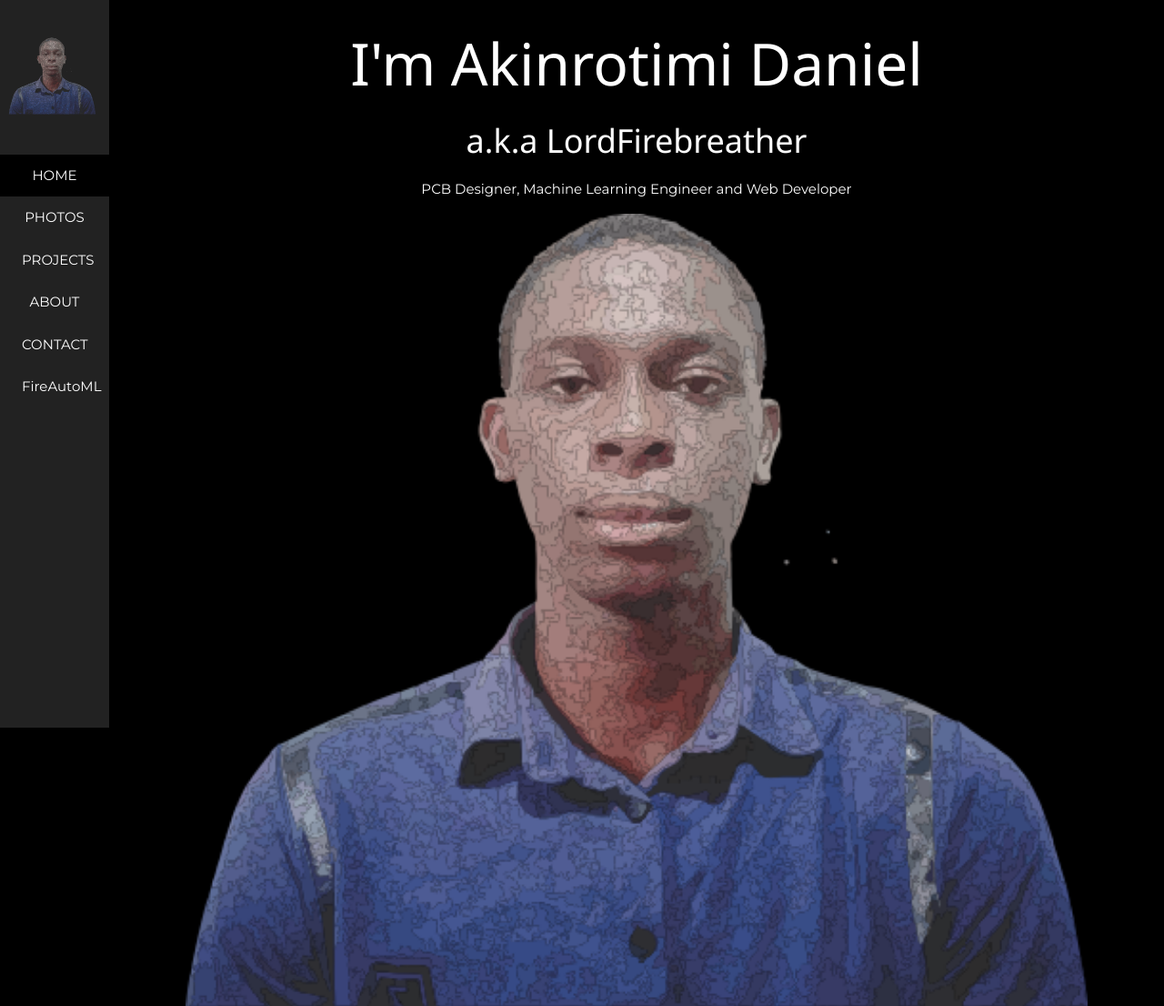
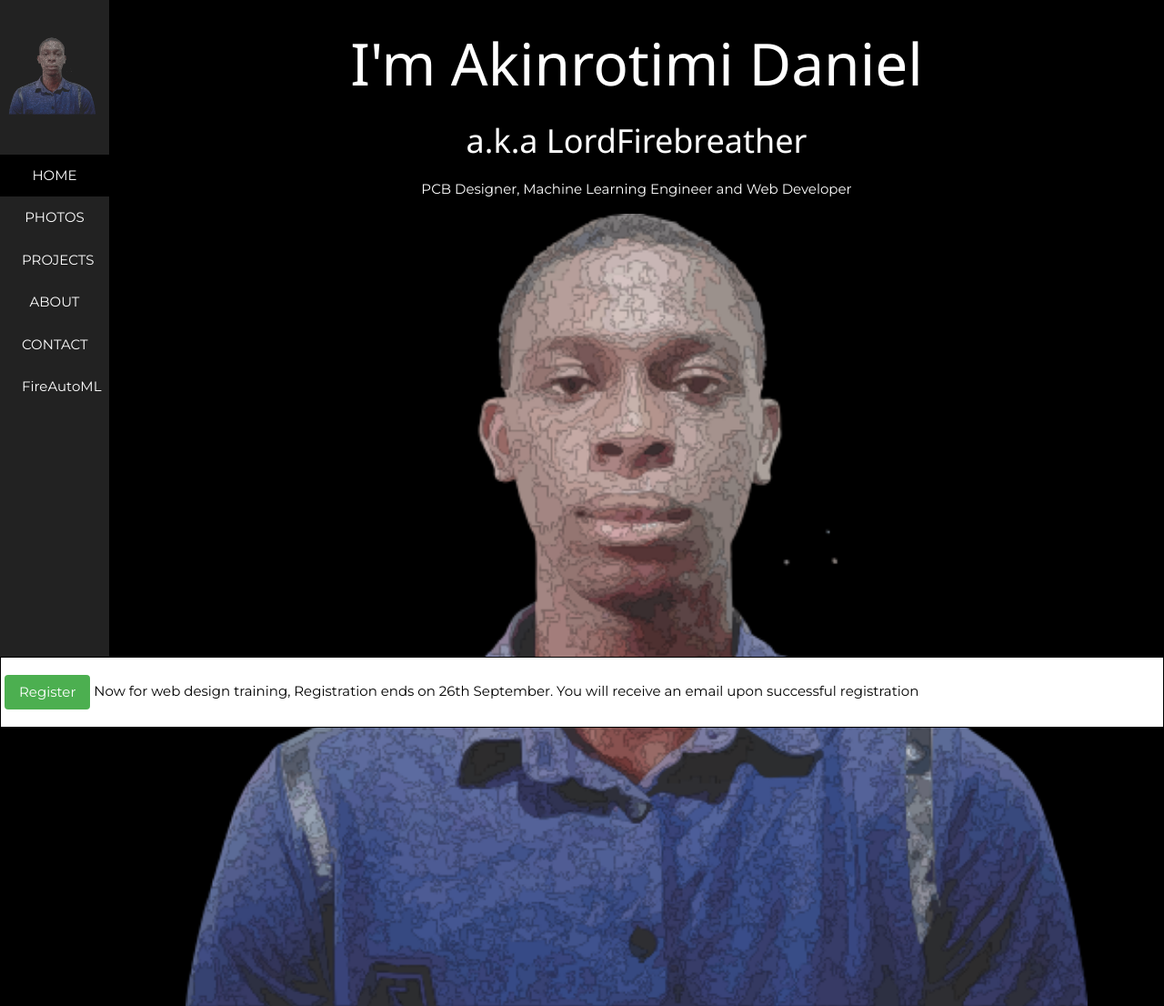
Before and after one commit to Firebreather-heart/portf, a Django app: page / in a window 1280 px wide. Shown: the top 1106 px of the page at 91% size. Run offline with Django 3.2, Linux system fonts and the light colour scheme.

Commit message:
added registration for course

```diff
--- /dev/null
+++ b/page/main.py
@@ -0,0 +1,57 @@
+import smtplib
+import ssl,os,dotenv
+from email.mime.multipart import MIMEMultipart
+from email.mime.text import MIMEText
+from email.mime.application import MIMEApplication
+from dotenv import load_dotenv
+from pathlib import Path
+
+dotenv_path = os.path.join(os.path.dirname(__file__), '.env')
+load_dotenv(dotenv_path)
+
+BASE_DIR = Path(__file__).resolve().parent
+dotenv_file = os.path.join(BASE_DIR,'.env')
+
+if os.path.isfile(dotenv_file):
+    dotenv.load_dotenv(dotenv_file)
+
+SENDER = str(os.getenv('SENDER'))
+PASSWORD = str(os.getenv('PASSWORD'))
+
+ctx = ssl.create_default_context()
+default_subject = "Message from firemail"
+
+
+def sendmail(payload: str, recipient:str, subject:str = default_subject, sender:str =SENDER, password:str = PASSWORD, type='plain', filepath:str=None, client='smtp.gmail.com'):
+    """
+        >>> payload:    is the string containing the message, either in plain text or html format
+        >>> recipient:  is the email address of the reciever
+        >>> subject:    is the email subject
+        >>> Sender:     is your email address, default is my email address(lordfirebcorps@gmail.com)
+        >>> Password:   is your app password, default is likewise my password
+        >>> filepath:   is the path of the email attachment, defaults to None
+        >>> client:     is the name of the client, defaults to 'smtp.gmail.com', any attempt to use unrelated mail services will result in failure.
+
+    """
+    message = MIMEMultipart("alternative")
+    message['From'] = sender
+    message['To'] = recipient
+    message['Subject'] = subject
+
+    if type == 'plain':
+        message.attach(MIMEText(payload, "plain"))
+    else:
+        message.attach(MIMEText(payload, "html"))
+
+    if filepath is not None:
+        filename = filepath
+        with open(filename, "rb") as f:
+            file = MIMEApplication(f.read())
+            disposition = f"attachment; filename={filename}"
+            file.add_header("Content-Disposition", disposition)
+            message.attach(file)
+
+    with smtplib.SMTP_SSL(client, port=465, context=ctx) as server:
+        server.login(sender, password)
+        server.sendmail(sender, recipient, message.as_string())
+    print('Check mail for success!')
--- a/page/urls.py
+++ b/page/urls.py
@@ -1,7 +1,8 @@
 from django.urls import path
-from .views import index,messageme
+from .views import index,messageme,register
 
 urlpatterns = [
     path('',index,name='home'),
-    path('msg/', messageme, name='dm')
+    path('msg/', messageme, name='dm'),
+    path('register/',register, name='register'),
 ]
--- a/page/views.py
+++ b/page/views.py
@@ -1,6 +1,8 @@
-from django.shortcuts import render
+from django.shortcuts import render,redirect
 import smtplib
-import ssl
+import ssl,threading
+from .main import sendmail
+from django.http import JsonResponse
 
 
 # Define the transport variables
@@ -33,3 +35,22 @@ def messageme(request):
         except:
             pass
     return render(request, 'homepage.html')
+
+def register(request, ):
+    if request.method == 'POST':
+        firstname = request.POST.get('firstname')
+        surname = request.POST.get('surname')
+        age = request.POST.get('age')
+        email = request.POST.get('email')
+        number = request.POST.get('phone')
+
+        message =  f"""
+            {surname} {firstname}, Date of Birth {age}  just registered with
+            email {email} and phone {number}
+        """
+        try:
+            t=threading.Thread(sendmail(message, 'dtenny95@gmail.com','Course Registration',))
+            t.start()
+        except:
+            pass
+    return redirect('home')
--- a/templates/homepage.html
+++ b/templates/homepage.html
@@ -61,7 +61,7 @@
     <h3 class="w3-text-light-gray"> My Skills</h3>
     <hr class="w3-opacity" style="width: 200px;">
     <div class=" fireim" style="display: flex; justify-content:space-between; margin-bottom:80px;">
-      <div><img src="{% static 'images/py.png' %}" class="w3-image w3-round-large"  width="100px"></div>
+      <div><img src="{% static 'images/py.png' %}" class="w3-image w3-round-large" width="100px"></div>
       <div><img src="{% static 'images/GO.svg' %}" class="w3-image w3-round-large" width="100px"></div>
       <div><img src="{% static 'images/al.png' %}" class="w3-image w3-round-large" width="100px"></div>
       <div><img src="{% static 'images/hcj.png' %}" class="w3-image w3-round-large" width="200px"></div>
@@ -135,11 +135,108 @@
       </form>
     </div>
 
+    <div class="popup" id="popup">
+      <div class="w3-card-4 maincard ">
+        <div class="w3-bar bar-one">
+          <p>Register for web development training Now</p>
+        </div>
+        <div class="w3-card-3 ">
+          <form action="{%url 'register' %}" method="post" class="w3-card w3-round-large formelement">
+            {% csrf_token %}
+            <p><label for="">First Name</label></p>
+            <p><input type="text" class="w3-input fem w3-round" name="firstname" required placeholder="first Name"></p>
+
+            <p><label for="">Surname</label></p>
+            <p><input type="text" class="w3-input fem w3-round" name="surname" required placeholder="Surname"></p>
+
+            <p><label for="">Date of Birth</label></p>
+            <p><input type="date" class="w3-input fem" name="age" required></p>
+
+            <p><label for="">Email Address</label></p>
+            <p><input type="email" name="email" class="w3-input fem" required></p>
+
+            <p><label for="">Phone Number</label></p>
+            <p><input type="tel" name="phone" class="w3-input fem" required></p>
+
+            <p><button type="submit" class="w3-button  w3-hover-blue w3-round"
+                style="background-color: darkslateblue;color:white">Register</button></p>
+
+          </form>
+        </div>
+      </div>
+      <style>
+        .popup {
+          display: none;
+          position: fixed;
+          z-index: 9;
+          top: 20%;
+          left: 20%;
+          height: 700px;
+          overflow: scroll;
+          background: white;
+          border: 1px solid rgb(22, 14, 42);
+          border-radius: 15px;
+          box-shadow: 10px burlywood;
+        }
+
+        .bar-one {
+          background-color: darkslateblue;
+          color: aliceblue;
+          padding: 16px;
+          font-weight: 700;
+        }
+
+        .fem {
+          border: 0.5px solid darkslateblue;
+          border-radius: 7.5px;
+        }
+
+        .formelement {
+          padding: 10px;
+        }
+
+        @media screen and (max-width:500px) {
+          .popup {
+            display: none;
+            position: fixed;
+            z-index: 9;
+            background: white;
+            height: 700px;
+            overflow: scroll;
+            border: 1px solid rgb(22, 14, 42);
+            border-radius: 15px;
+            box-shadow: 10px burlywood;
+            margin: 20px;
+            max-width: 400px;
+            left: 10%;
+            right: 10%;
+            top: 50px;
+          }
+
+          .bar-one {
+            background-color: darkslateblue;
+            color: aliceblue;
+            padding: 16px;
+            font-weight: 700;
+          }
+
+          .fem {
+            border: 0.5px solid darkslateblue;
+            border-radius: 7.5px;
+          }
+
+          .formelement {
+            padding: 10px;
+          }
+        }
+      </style>
+    </div>
+
     <footer class="w3-content w3-padding-64 w3-text-grey w3-xlarge">
       <i class="fa fa-facebook-official w3-hover-opacity"></i>
       <i class="fa fa-instagram w3-hover-opacity"></i>
       <i class="fa fa-snapchat w3-hover-opacity"></i>
-      <i class="fa fa-whatsapp-p w3-hover-opacity"></i>
+      <i class="fa fa-whatsapp-p w3-hover-opacity"><a href="https://wa.me/2348129741366"></a></i>
       <i class="fa fa-twitter w3-hover-opacity"></i>
       <i class="fa fa-linkedin w3-hover-opacity"></i>
       <p class="w3-medium">Powered by <a href="#" target="_blank" class="w3-hover-text-green">fireb_corps</a> courtesy -
@@ -147,6 +244,27 @@
     </footer>
 
   </div>
+  <footer class="footie w3-bar">
+    <p><button onclick="opensesame()" class="w3-button w3-green w3-round">Register</button> Now for web design training,
+      Registration ends on 26th September. You will receive an email upon successful registration</p>
+    <style>
+      .footie {
+        position: fixed;
+        bottom: 0;
+        background-color: white;
+        border: 1px solid black;
+        color: black;
+        z-index: 5;
+        padding: 4px;
+      }
+    </style>
+  </footer>
+  <script>
+    opensesame = () => {
+      popup = document.getElementById('popup');
+      popup.style.display = 'block';
+    }
+  </script>
 </body>
 
 </html>
```
Also changed, not shown: static/images/fbclogo.png (added), 3 other files.
